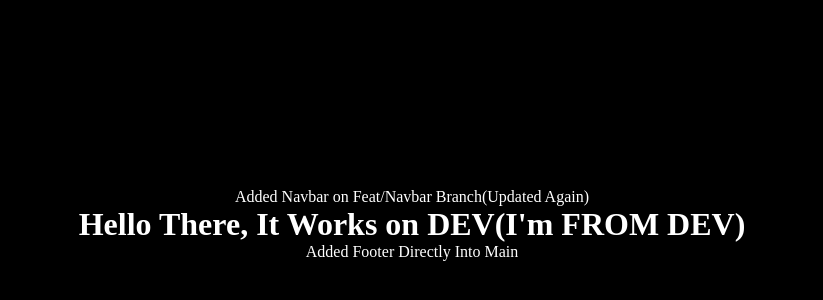
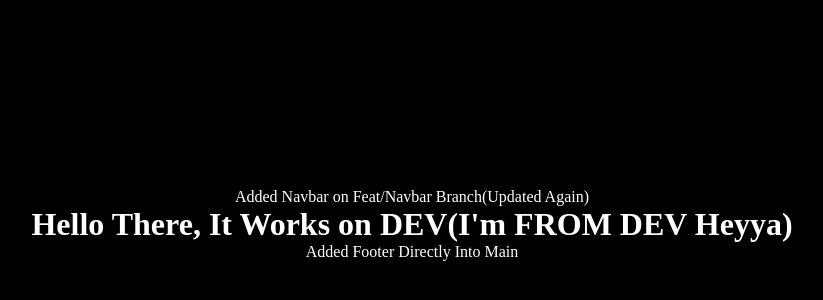
Before and after one commit to patel-hiral/dev, a React (Vite) app: page / in a window 1280 px wide. Shown: the part 176-476 px from the top of the page, without its empty margins (228-1051 px from the left). Built offline with nearby package versions, Linux system fonts and the light colour scheme.

Commit message:
Test Again

```diff
--- a/src/App.jsx
+++ b/src/App.jsx
@@ -5,7 +5,7 @@ export default function App() {
   return (
     <div className="main">
       <Navbar />
-      <h1>Hello There, It Works on DEV(I'm FROM DEV)</h1>
+      <h1>Hello There, It Works on DEV(I'm FROM DEV Heyya)</h1>
       <Footer />
     </div>
   )
```
